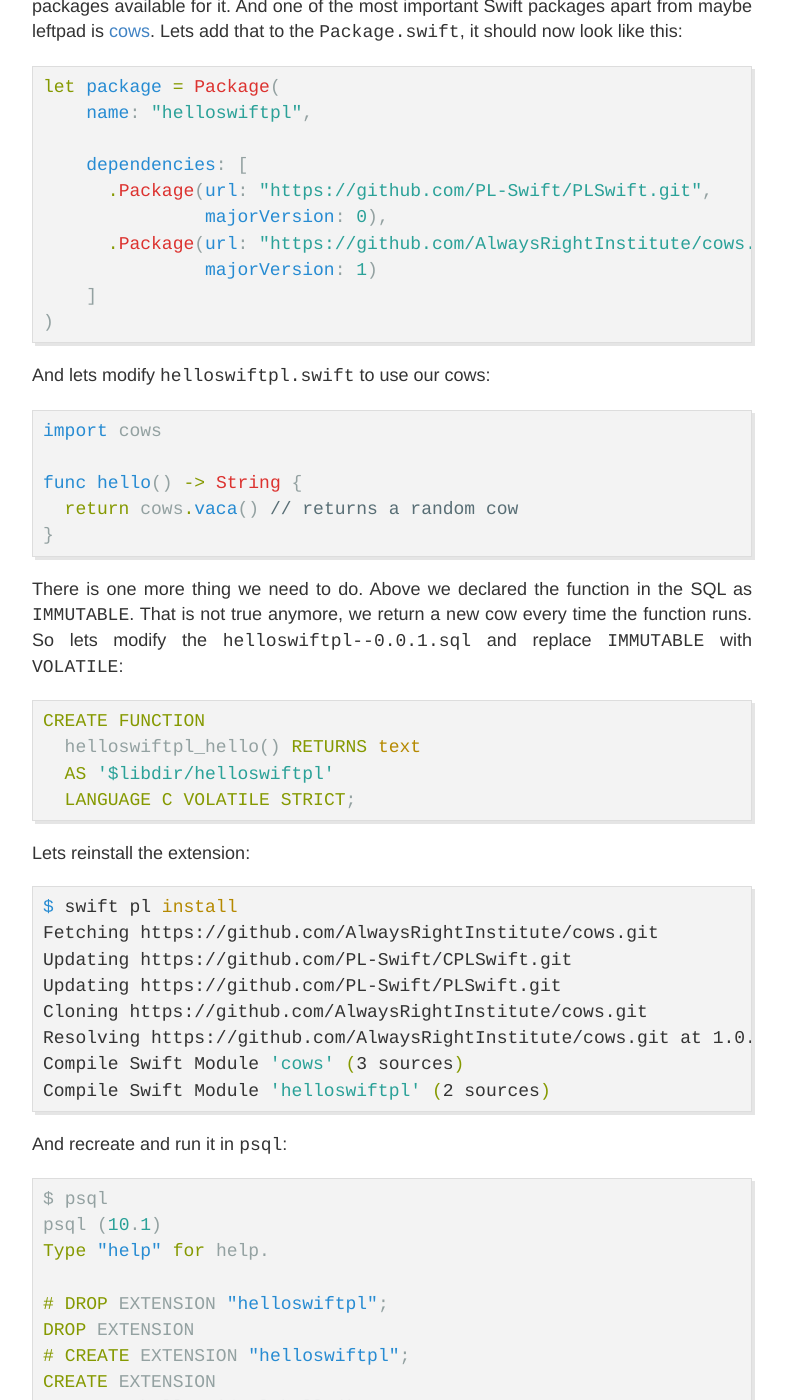
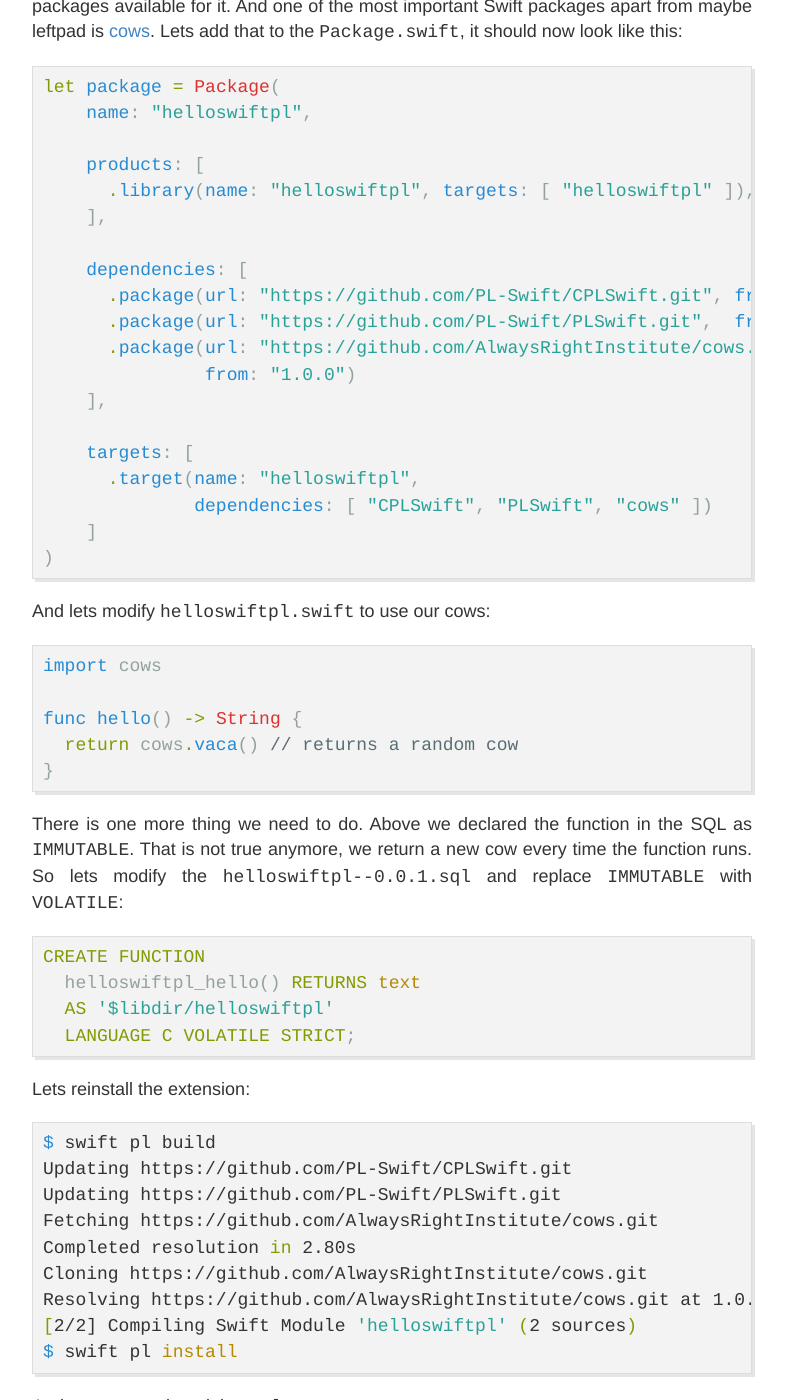
Before and after one commit to AlwaysRightInstitute/alwaysrightinstitute.github.io, a Jekyll site: the page built from _posts/2018-01-07-plswift.md, in a window 1280 px wide and 1400 px high, scrolled down 4655 px. Shown: the whole window, without its empty margins (248-1034 px from the left). Built offline with Jekyll 4.4.1, drawn with Linux system fonts in a browser that asks for light colours; some of the changed text lies outside the part shown.

Commit message:
More Swift 5 adjustments
Seems to work again.

````diff
--- a/_posts/2018-01-07-plswift.md
+++ b/_posts/2018-01-07-plswift.md
@@ -212,11 +212,20 @@
 let package = Package(
     name: "helloswiftpl",
 
+    products: [
+      .library(name: "helloswiftpl", targets: [ "helloswiftpl" ]),
+    ],
+
     dependencies: [
-      .Package(url: "https://github.com/PL-Swift/PLSwift.git",
-               majorVersion: 0),
-      .Package(url: "https://github.com/AlwaysRightInstitute/cows.git",
-               majorVersion: 1)
+      .package(url: "https://github.com/PL-Swift/CPLSwift.git", from: "1.0.0"),
+      .package(url: "https://github.com/PL-Swift/PLSwift.git",  from: "0.5.0"),
+      .package(url: "https://github.com/AlwaysRightInstitute/cows.git",
+               from: "1.0.0")
+    ],
+
+    targets: [
+      .target(name: "helloswiftpl",
+              dependencies: [ "CPLSwift", "PLSwift", "cows" ])
     ]
 )
 ```
@@ -247,14 +256,15 @@
 Lets reinstall the extension:
 
 ```shell
-$ swift pl install
-Fetching https://github.com/AlwaysRightInstitute/cows.git
+$ swift pl build
 Updating https://github.com/PL-Swift/CPLSwift.git
 Updating https://github.com/PL-Swift/PLSwift.git
+Fetching https://github.com/AlwaysRightInstitute/cows.git
+Completed resolution in 2.80s
 Cloning https://github.com/AlwaysRightInstitute/cows.git
-Resolving https://github.com/AlwaysRightInstitute/cows.git at 1.0.2
-Compile Swift Module 'cows' (3 sources)
-Compile Swift Module 'helloswiftpl' (2 sources)
+Resolving https://github.com/AlwaysRightInstitute/cows.git at 1.0.7
+[2/2] Compiling Swift Module 'helloswiftpl' (2 sources)
+$ swift pl install
 ```
 
 And recreate and run it in `psql`:
@@ -380,6 +390,9 @@
 - Swift debug: 3,238ms
 - Swift release: 1,201ms
 
+Note 2019-05-12: Outdated, this was against Swift 3.1. Swift 5 is probably
+significantly faster.
+
 ## Summary
 
 *Does this make sense?*
````
